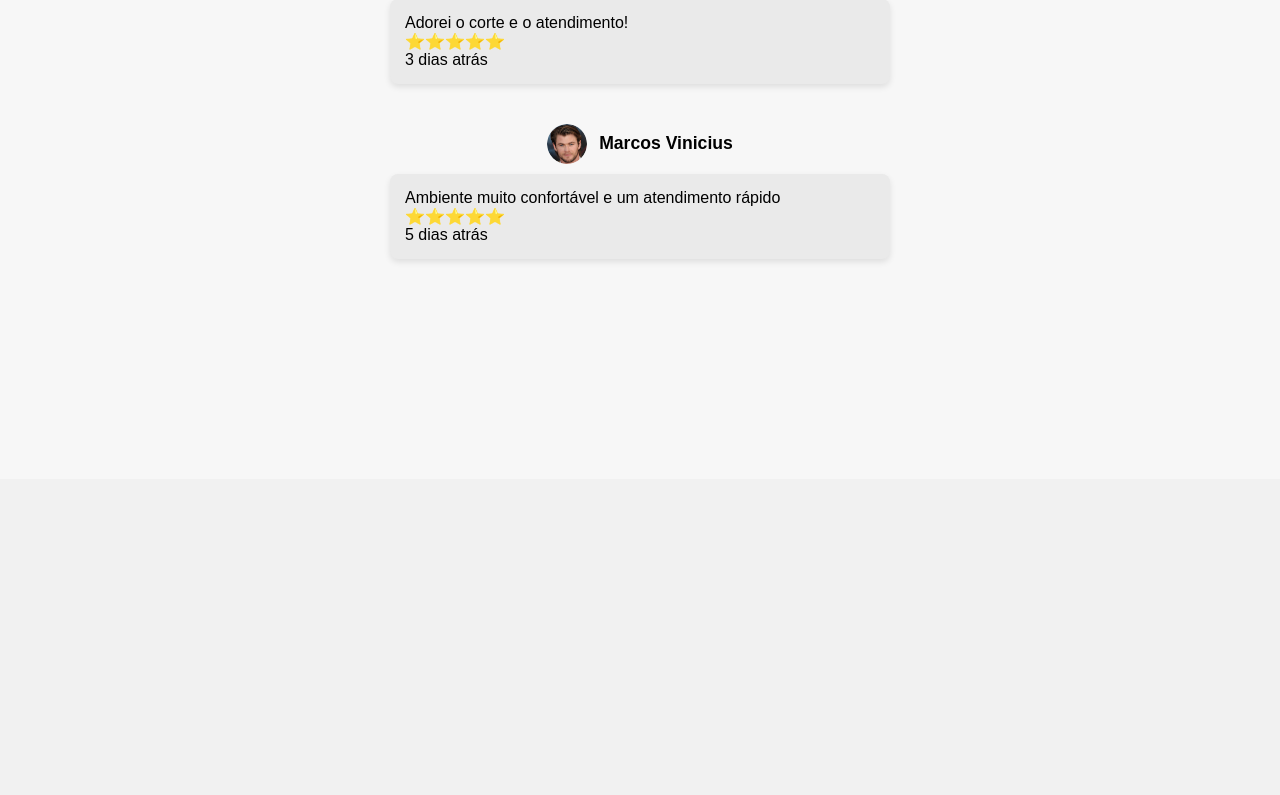
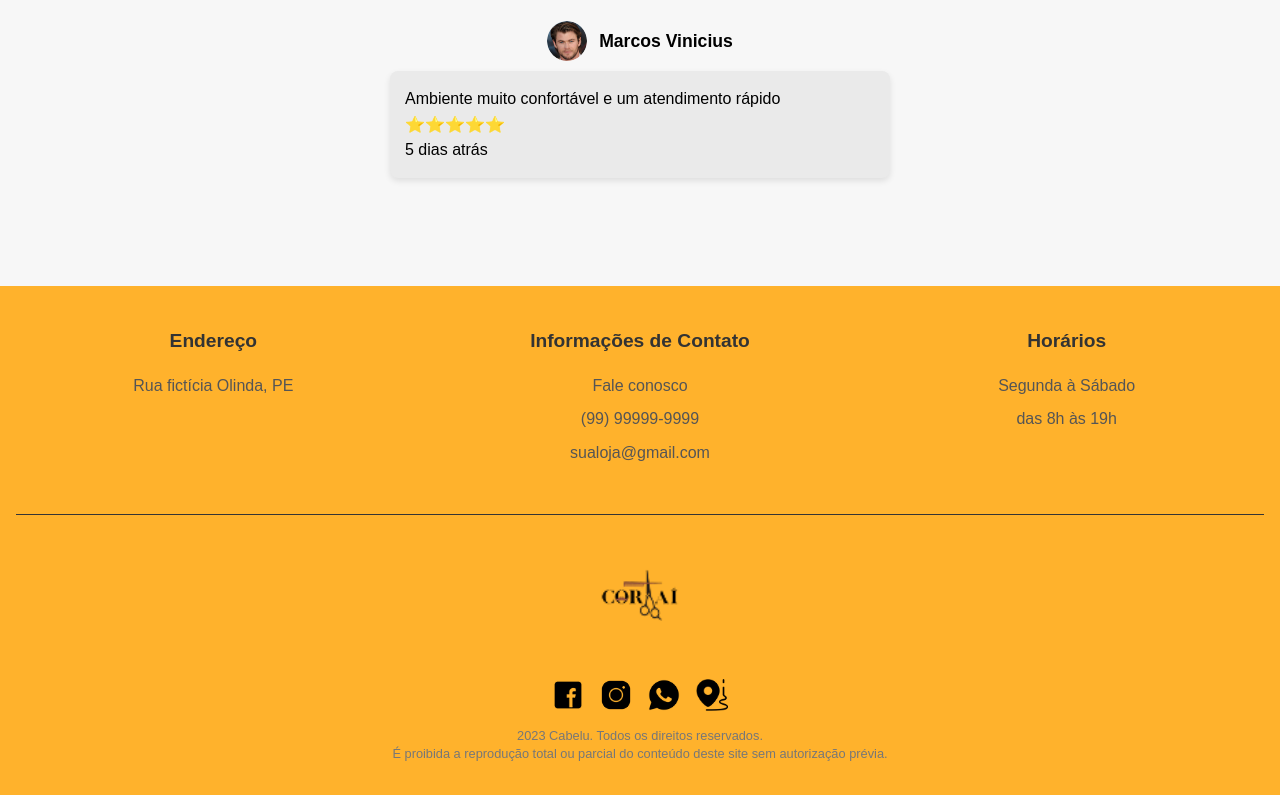
Before and after one commit to Vitorfran/projetoBarbearia, a PHP site: page /public/home.php in a window 1280 px wide. Shown: the part 3824-4619 px from the top of the page. Before the commit the page ends 4084 px from the top, so only its background shows below. Run offline with PHP 8.4, Linux system fonts and the light colour scheme.

Commit message:
Footer atualizado
Footer responsivo, resoluções de erros e implementaçoes em varias secoes .

```diff
--- /dev/null
+++ b/assets/css/footer.css
@@ -0,0 +1,141 @@
+
+    * {
+      margin: 0;
+      padding: 0;
+      box-sizing: border-box;
+    }
+
+    body {
+      font-family: 'Poppins', sans-serif;
+      display: flex;
+      flex-direction: column;
+      min-height: 100vh;
+      line-height: 1.6;
+    }
+
+    main {
+      flex: 1;
+      padding: 1rem;
+    }
+
+    /* Estilos do Footer - Começando pelo mobile */
+    footer {
+      background-color: #FFB22C;
+      padding: 2rem 1rem;
+      text-align: center;
+      width: 100%;
+    }
+
+    .footer-container {
+      max-width: 1400px;
+      margin: 0 auto;
+    }
+
+    .footer-grid {
+      display: grid;
+      grid-template-columns: 1fr;
+      gap: 2rem;
+      margin-bottom: 2rem;
+    }
+
+    .footer-section {
+      padding: 0.5rem;
+    }
+
+    .footer-section h3 {
+      color: #333;
+      margin-bottom: 1rem;
+      font-size: 1.1rem;
+      font-weight: 600;
+    }
+
+    .footer-section p,
+    .footer-section a {
+      color: #555;
+      font-size: 0.9rem;
+      text-decoration: none;
+      display: block;
+      margin-bottom: 0.5rem;
+    }
+
+    .footer-section a:hover {
+      color: #000;
+      text-decoration: underline;
+    }
+
+    .footer-divider {
+      width: 100%;
+      height: 1px;
+      background-color: #353434;
+      margin: 1.5rem auto;
+    }
+
+    .footer-logo {
+      font-size: 1.5rem;
+      font-weight: 700;
+      color: #333;
+      margin-bottom: 0.6rem;
+      display: block;
+    }
+
+    .footer-copyright {
+      font-size: 0.8rem;
+      color: #777;
+      line-height: 1.4;
+    }
+
+    /*                              */
+
+    .social-media {
+      display: flex;
+      justify-content: center;
+      gap: 1rem;
+      padding-bottom: 1rem ;
+    }
+
+    .social-media a {
+      display: inline-block;
+      width: 32px;
+      height: 32px;
+      transition: transform 0.3s ease;
+    }
+
+    .social-media a:hover {
+      transform: translateY(-3px);
+    }
+
+    .social-media img {
+      width: 100%;
+      height: auto;
+    }
+
+    .img-home{
+      width: 120px;
+      height: auto;
+    }
+
+    /* Media Queries para telas maiores */
+    @media (min-width: 600px) {
+      .footer-grid {
+        grid-template-columns: repeat(2, 1fr);
+      }
+    }
+
+    @media (min-width: 900px) {
+      .footer-grid {
+        grid-template-columns: repeat(3, 1fr);
+      }
+
+      .footer-section {
+        text-align: center;
+      }
+
+      .footer-section h3 {
+        font-size: 1.2rem;
+      }
+
+      .footer-section p,
+      .footer-section a {
+        font-size: 1rem;
+      }
+    }
--- a/pages/cadastro.php
+++ b/pages/cadastro.php
@@ -120,5 +120,8 @@
             <p>Já tem uma conta? <a href="../pages/login.php">Entrar</a></p>
         </div>
     </div>
+
+    <?php require_once '../partes/footer.php';?>
+
 </body>
 </html>
--- a/pages/home_auth.php
+++ b/pages/home_auth.php
@@ -251,5 +251,8 @@
     }
 });
 </script>
+
+<?php require_once '../partes/footer.php'; ?>
+
 </body>
 </html>
--- a/pages/login.php
+++ b/pages/login.php
@@ -99,5 +99,9 @@
             <p>Não tem uma conta? <a href="cadastro.php">Criar conta</a></p>
         </div>
     </div>
+
+      <?php require_once '../partes/footer.php'; ?>
+
+
 </body>
 </html>
--- a/pages/planos.php
+++ b/pages/planos.php
@@ -66,6 +66,8 @@
   <a href="../public/home.php" class="btn-voltar">← Voltar</a>
 </div>
 
+<?php require_once '../partes/footer.php';?>
+
 
 </body>
 </html>
--- a/partes/footer.php
+++ b/partes/footer.php
@@ -0,0 +1,80 @@
+<?php
+?>
+
+<!DOCTYPE html>
+<html lang="pt-br">
+<head>
+  <meta charset="UTF-8" />
+  <meta name="viewport" content="width=device-width, initial-scale=1.0" />
+  <link rel="preconnect" href="https://fonts.googleapis.com">
+  <link rel="preconnect" href="https://fonts.gstatic.com" crossorigin>
+  <link href="https://fonts.googleapis.com/css2?family=Poppins:ital,wght@0,400;0,600;0,700;0,800;0,900;1,600;1,700;1,800;1,900&display=swap" rel="stylesheet">
+  <link rel="stylesheet" href="../assets/css/footer.css">
+  <title>Agenda de Clientes</title>
+
+</head>
+<body>
+  <!-- Seu conteúdo principal aqui -->
+  <main>
+    <!-- Conteúdo da sua aplicação -->
+  </main>
+
+  <!-- Footer Mobile First -->
+  <footer>
+    <div class="footer-container">
+      <div class="footer-grid">
+        <div class="footer-section">
+          <h3>Endereço</h3>
+          <p>Rua fictícia Olinda, PE</p>
+        </div>
+
+        <div class="footer-section">
+          <h3>Informações de Contato</h3>
+          <p>Fale conosco</p>
+          <a href="tel:99999999999">(99) 99999-9999</a>
+          <a href="mailto:sualoja@gmail.com">sualoja@gmail.com</a>
+        </div>
+
+        <div class="footer-section">
+          <h3>Horários</h3>
+          <p>Segunda à Sábado</p>
+          <p>das 8h às 19h</p>
+        </div>
+      </div>
+
+      <div class="footer-divider"></div>
+
+      <span class="footer-logo">
+    <?php
+    // Verifica se a sessão está ativa e se o usuário está logado
+    $redirectUrl = (isset($_SESSION['usuario'])) ? '../pages/home_auth.php' : '../public/home.php';
+    ?>
+    <a href="<?php echo $redirectUrl; ?>">
+        <img class="img-home" src="../assets/imgs/header/cortai.png" alt="Logo Cortaí">
+    </a>
+</span>
+
+      <div class="social-media">
+        <a href="https://facebook.com" target="_blank" rel="noopener noreferrer">
+          <img src="../assets/imgs/home/imagem-home-facebook.png" alt="Facebook">
+        </a>
+        <a href="https://instagram.com" target="_blank" rel="noopener noreferrer">
+          <img src="../assets/imgs/home/imagem-home-instagram.png" alt="Instagram">
+        </a>
+        <a href="https://whatsapp.com" target="_blank" rel="noopener noreferrer">
+          <img src="../assets/imgs/home/imagem-home-whatsapp.png" alt="WhatsApp">
+        </a>
+        <a href="https://googlemaps.com" target="_blank" rel="noopener noreferrer">
+          <img src="../assets/imgs/home/imagem-home-loc.png" alt="WhatsApp">
+        </a>
+      </div>
+    </div>
+
+      <div class="footer-copyright">
+        <p> 2023 Cabelu. Todos os direitos reservados.</p>
+        <p>É proibida a reprodução total ou parcial do conteúdo deste site sem autorização prévia.</p>
+      </div>
+    </div>
+  </footer>
+</body>
+</html>
--- a/public/home.php
+++ b/public/home.php
@@ -1,6 +1,11 @@
 <?php
 require_once '../partes/header.php';
+if (session_status() === PHP_SESSION_NONE) {
+    session_start();
+}
 ?>
+
+
 
 <!DOCTYPE html>
 <!-- ===========================================
@@ -296,5 +301,8 @@
     }
 });
 </script>
+
+<?php require_once '../partes/footer.php'; ?>
+
 </body>
 </html>
```
Also changed, not shown: assets/css/login.css (line endings or trailing spaces).
